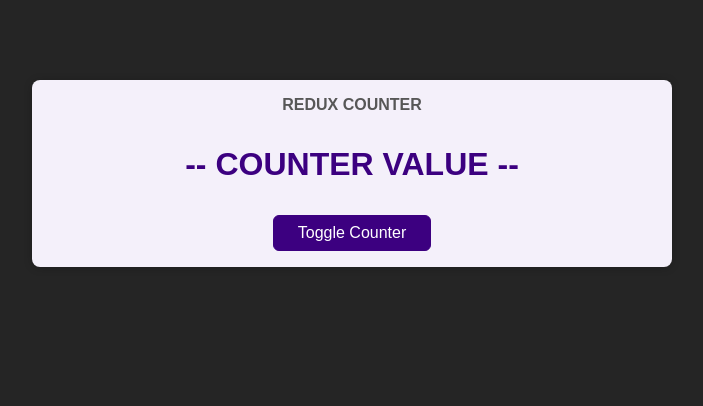
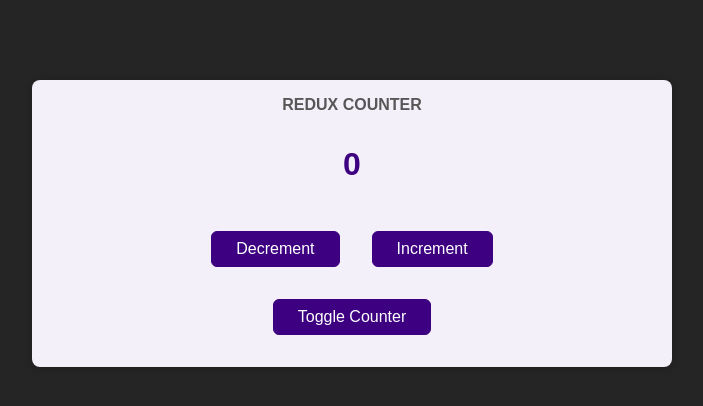
Before and after one commit to exemplar-codes/react-redux-demo, a React (Create React App) app: page / in a window 1280 px wide. Shown: the top 406 px of the page, without its empty margins (288-991 px from the left). Built offline with nearby package versions, Linux system fonts and the light colour scheme.

Commit message:
Demo basic React-Redux use

```diff
--- a/src/components/Counter.jsx
+++ b/src/components/Counter.jsx
@@ -1,12 +1,25 @@
 import classes from "./Counter.module.css";
 
+import { useSelector, useDispatch } from "react-redux";
+
 const Counter = () => {
-  const toggleCounterHandler = () => {};
+  const count = useSelector((store) => store.count);
+  const showCount = useSelector((store) => store.showCount);
+
+  const dispatch = useDispatch();
+
+  const incrementHandler = () => dispatch({ type: "INCREMENT" });
+  const decrementHandler = () => dispatch({ type: "DECREMENT" });
+  const toggleCounterHandler = () => dispatch({ type: "TOGGLE" });
 
   return (
     <main className={classes.counter}>
       <h1>Redux Counter</h1>
-      <div className={classes.value}>-- COUNTER VALUE --</div>
+      {showCount && <div className={classes.value}>{count}</div>}
+      <div>
+        <button onClick={decrementHandler}>Decrement</button>
+        <button onClick={incrementHandler}>Increment</button>
+      </div>
       <button onClick={toggleCounterHandler}>Toggle Counter</button>
     </main>
   );
--- a/src/components/Counter.module.css
+++ b/src/components/Counter.module.css
@@ -21,3 +21,7 @@
   margin: 2rem 0;
   font-weight: bold;
 }
+
+.counter button {
+  margin: 1rem;
+}
--- a/src/index.js
+++ b/src/index.js
@@ -1,8 +1,13 @@
-import React from 'react';
-import ReactDOM from 'react-dom/client';
+import React from "react";
+import ReactDOM from "react-dom/client";
 
-import './index.css';
-import App from './App';
-
-const root = ReactDOM.createRoot(document.getElementById('root'));
-root.render(<App />);
+import "./index.css";
+import App from "./App";
+import { Provider } from "react-redux";
+import counterStore from "./store/counterStore";
+const root = ReactDOM.createRoot(document.getElementById("root"));
+root.render(
+  <Provider store={counterStore}>
+    <App />
+  </Provider>
+);
--- /dev/null
+++ b/src/store/counterStore.js
@@ -0,0 +1,22 @@
+import { createStore } from "redux";
+
+const initialState = { count: 0, showCount: true };
+
+const counterReducer = (state = initialState, action) => {
+  console.log("Counter store changed");
+  switch (action.type) {
+    case "INCREMENT":
+      return { ...state, count: state.count + 1 };
+    case "DECREMENT":
+      return { ...state, count: state.count - 1 };
+    case "TOGGLE":
+      return { ...state, showCount: !state.showCount };
+
+    default:
+      return state;
+  }
+};
+
+const counterStore = createStore(counterReducer);
+
+export default counterStore;
```
